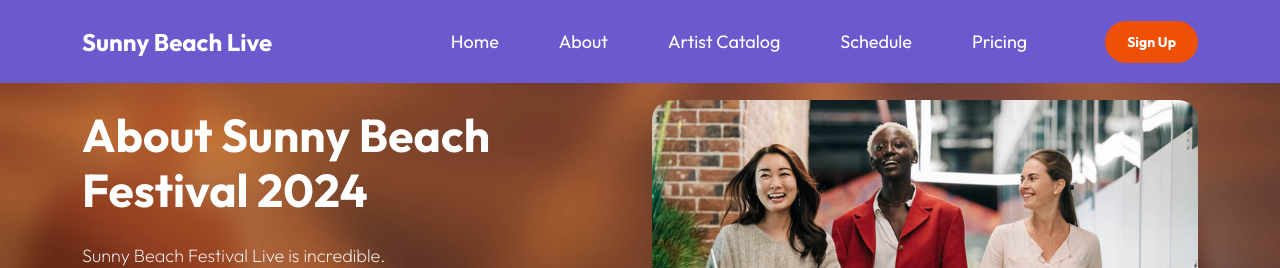
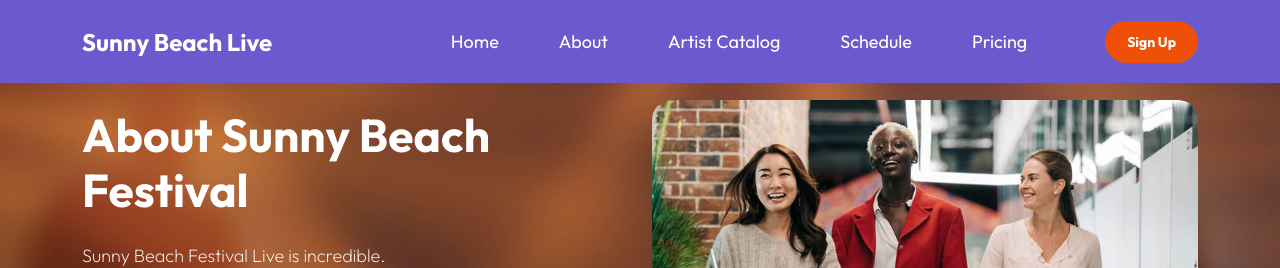
Before and after one commit to ijestanoff/ReactJS-Project, a React (Vite) app in the folder client/: page /about in a window 1280 px wide. Shown: the top 268 px of the page. Built offline with nearby package versions, Linux system fonts and the light colour scheme.

Commit message:
Fix about page and home page

```diff
--- a/client/src/api/festival-api.js
+++ b/client/src/api/festival-api.js
@@ -5,7 +5,7 @@ const FESTIVAL_ID = '0234b536-6e61-4211-8773-0b4b56f82821';
 
 export const getFestivalData = async () => {
     const result = await request.get(BASE_URL);
-    //const festival = Object.values(result);
+
     return result;
 };
 
--- a/client/src/components/about/About.jsx
+++ b/client/src/components/about/About.jsx
@@ -5,7 +5,7 @@ export default function About() {
                 <div className="row">
                     <div className="col-lg-6 col-12 mb-4 mb-lg-0 d-flex align-items-center">
                         <div className="services-info">
-                            <h2 className="text-white mb-4">About Sunny Beach Festival 2024</h2>
+                            <h2 className="text-white mb-4">About Sunny Beach Festival</h2>
                             <p className="text-white">Sunny Beach Festival Live is incredible.</p>
                             <h6 className="text-white mt-4">Once in Lifetime Experience</h6>
                             <p className="text-white">You are welcome.</p>
--- a/client/src/components/artistDetails/ArtistDetails.jsx
+++ b/client/src/components/artistDetails/ArtistDetails.jsx
@@ -6,9 +6,7 @@ import { useGetAllComments, useCreateComment } from '../../hooks/useComments';
 import artistsAPI from '../../api/artists-api';
 import { useState } from 'react';
 
-const initialValues = {
-    comment: ''
-};
+const initialValues = { comment: '' };
 
 export default function ArtistDetails() {
     const [error, setError] = useState('');
--- a/client/src/components/festival/Festival.jsx
+++ b/client/src/components/festival/Festival.jsx
@@ -127,8 +127,6 @@ export default function Festival() {
                                                 />
                                             </div>
                                         </div>
-
-
                                         <div className="row">
                                             <div className="col-lg-6 col-md-6 col-12">
                                                 <label>First day morning style:</label>
--- a/client/src/components/home/Home.jsx
+++ b/client/src/components/home/Home.jsx
@@ -1,6 +1,5 @@
 import { Link } from 'react-router-dom';
 import { useGetFestivalData } from '../../hooks/useFestival';
-// import { convertDate } from '../../utils/dateUtils';
 
 const initialValues = {
     startDay: '',
--- a/client/src/components/register/Register.jsx
+++ b/client/src/components/register/Register.jsx
@@ -46,7 +46,6 @@ export default function Register() {
                         >
                             <h2 className="text-center mb-4">Register</h2>
                             <div className="ticket-form-body">
-
                                 <label htmlFor="email">Email:</label>
                                 <input
                                     type="email"
```
